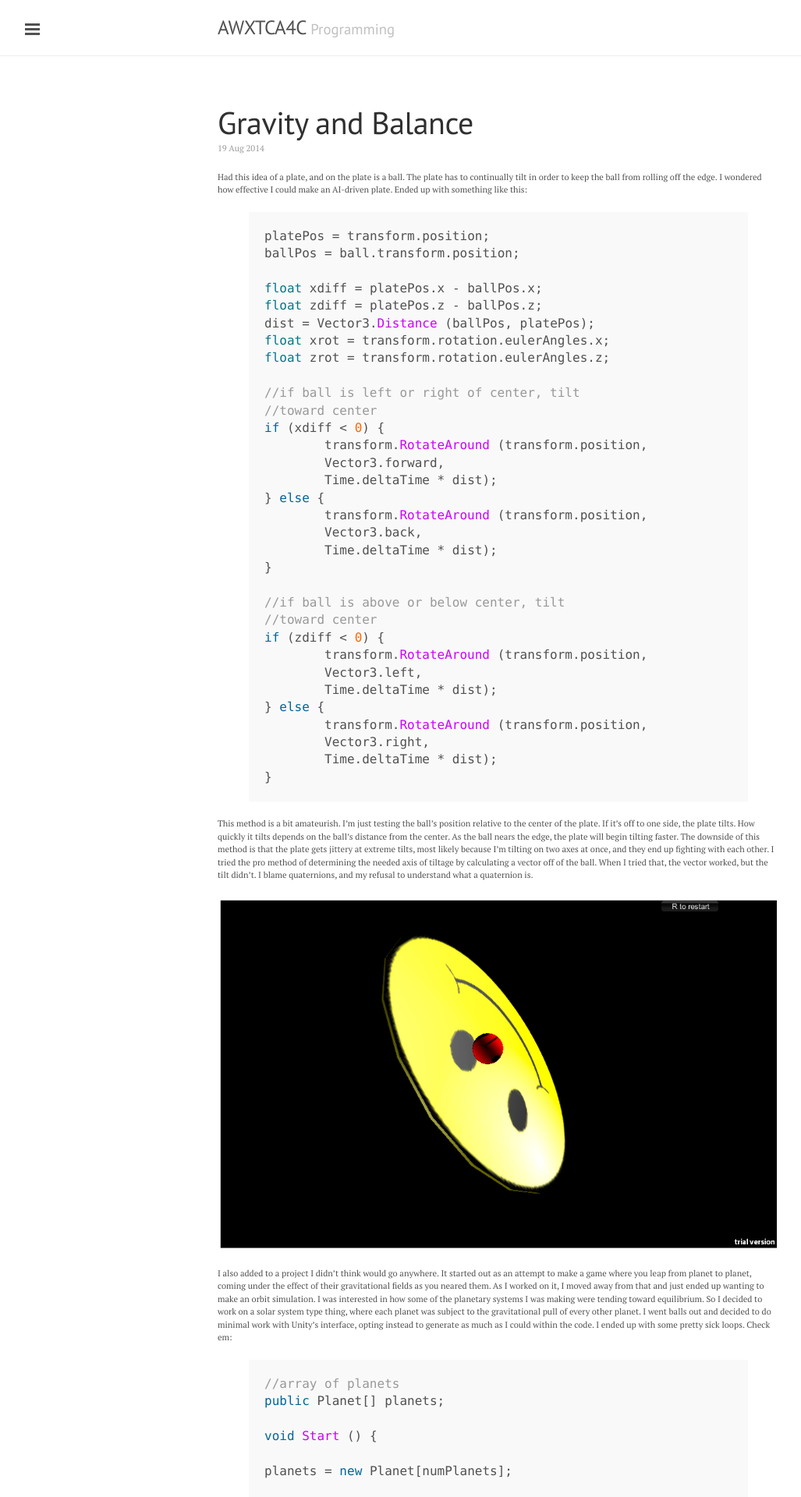
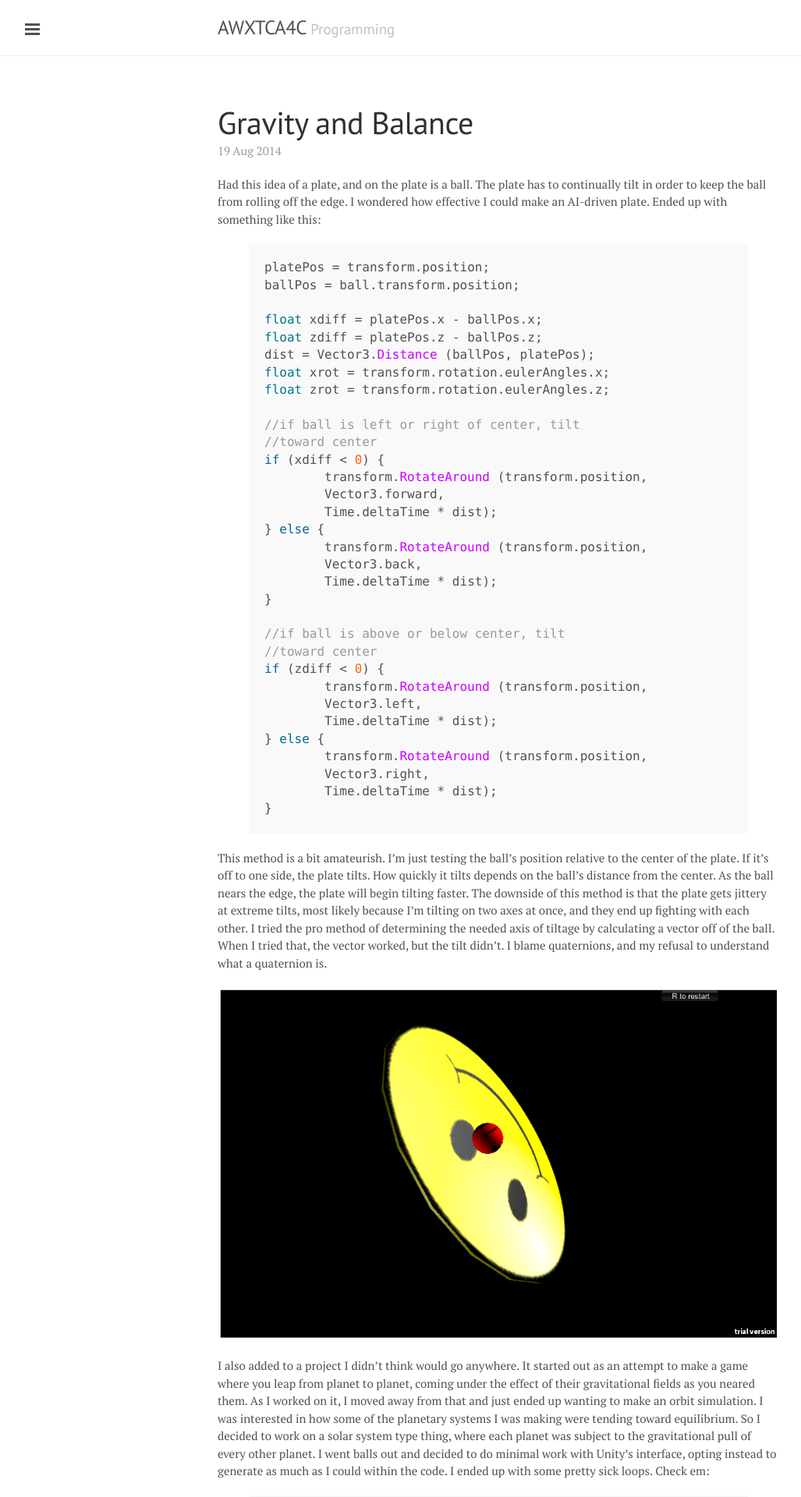
Before and after one commit to apiotrow/apiotrow.github.io, a Jekyll site: the page built from index.html, in a window 1280 px wide. Shown: the top 1920 px of the page at 78% size, without its empty margins (1-1028 px from the left). Built offline with Jekyll 4.4.1, drawn with Linux system fonts in a browser that asks for light colours; Markdown is read by kramdown in place of the engine named in the settings; the list of posts is cut into pages by our own code.

Commit message:
Update lanyon.css

```diff
--- a/public/css/lanyon.css
+++ b/public/css/lanyon.css
@@ -300,7 +300,7 @@ a.sidebar-nav-item:focus {
 .page,
 .post {
   margin-bottom: 4em;
-  font-size: 55%;
+  font-size: 75%;
 }
 
 /* Blog post or page title */
```
